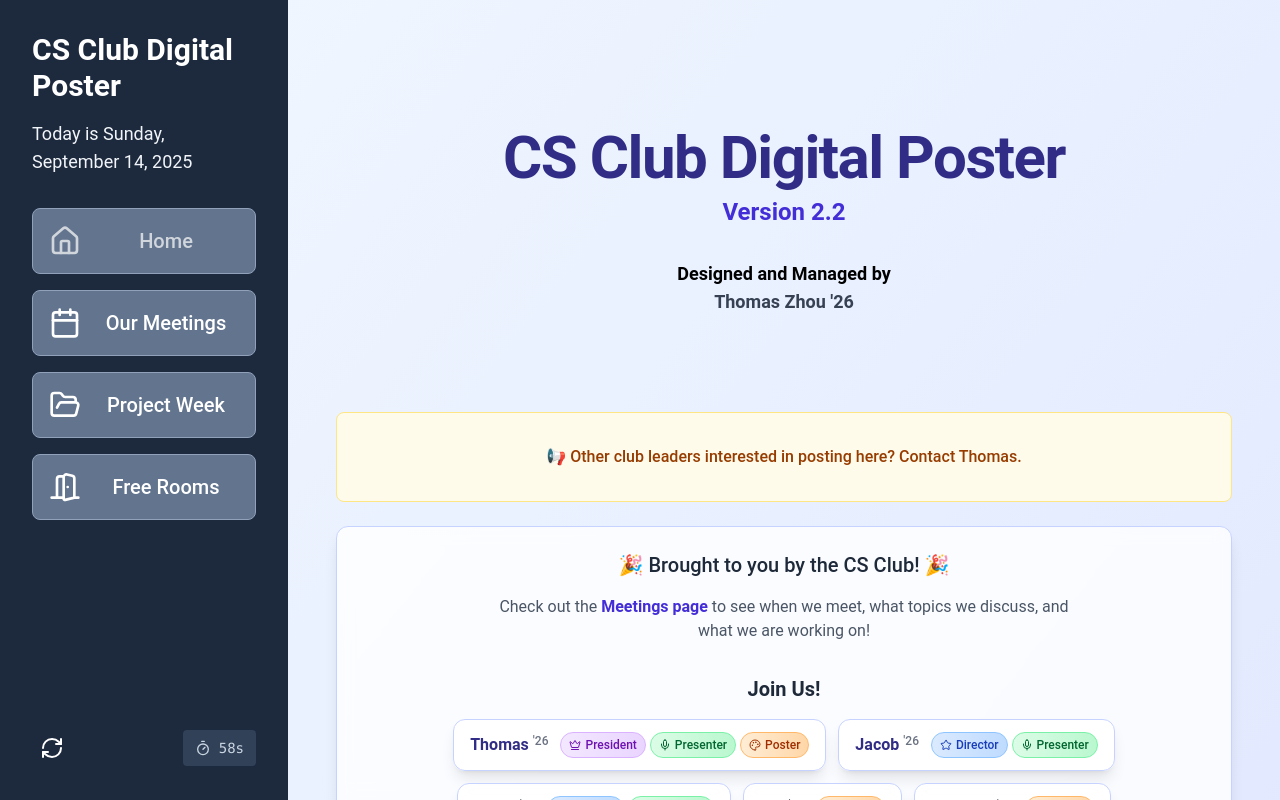
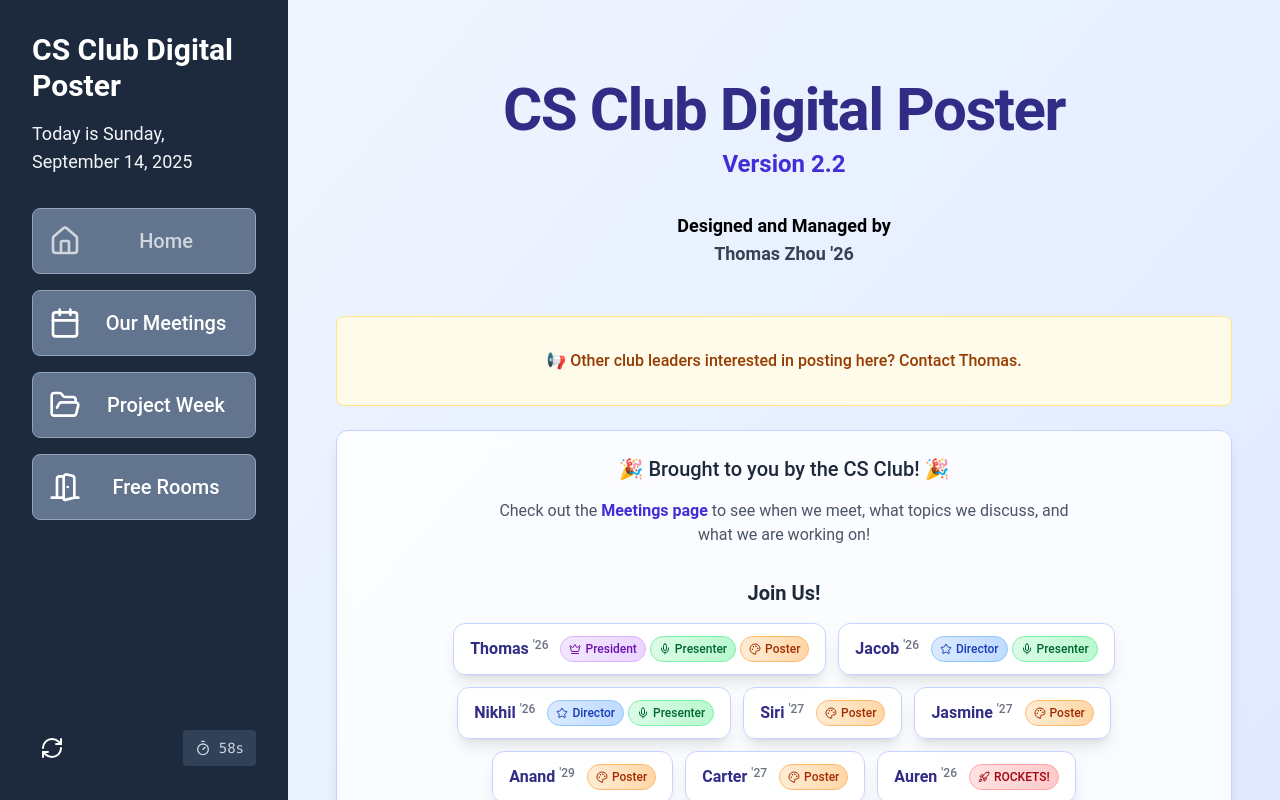
Before and after one commit to B00M3000/cwsign, a SvelteKit app: page / in a window 1280 px wide. Built offline with nearby package versions, Linux system fonts and the light colour scheme.

Commit message:
updated spacing
Signed-off-by: B00M3000 <40374754+B00M3000@users.noreply.github.com>

```diff
--- a/src/routes/+page.svelte
+++ b/src/routes/+page.svelte
@@ -25,7 +25,11 @@
   }
 
   const teamMembers: TeamMember[] = [
-    { name: "Thomas", gradYear: 2026, badges: ["president", "presenter", "poster"] },
+    {
+      name: "Thomas",
+      gradYear: 2026,
+      badges: ["president", "presenter", "poster"],
+    },
     { name: "Jacob", gradYear: 2026, badges: ["director", "presenter"] },
     { name: "Nikhil", gradYear: 2026, badges: ["director", "presenter"] },
     { name: "Siri", gradYear: 2027, badges: ["poster"] },
@@ -75,7 +79,7 @@
 >
   <div class="text-center space-y-6 max-w-4xl">
     <!-- Main Title -->
-    <div class="space-y-2 my-24">
+    <div class="space-y-2 my-12">
       <h1 class="text-6xl font-bold text-indigo-900 tracking-tight">
         CS Club Digital Poster
       </h1>
@@ -120,7 +124,9 @@
                     >{member.name}</span
                   >
                   {#if member.gradYear}
-                    <span class="text-xs text-gray-500 font-medium">'{member.gradYear.toString().slice(-2)}</span>
+                    <span class="text-xs text-gray-500 font-medium"
+                      >'{member.gradYear.toString().slice(-2)}</span
+                    >
                   {/if}
                 </div>
                 <div class="flex flex-wrap gap-1">
@@ -171,12 +177,8 @@
       </div>
     </div>
 
-
-
     <!-- Footer Credits -->
     <div class="space-y-3 text-gray-600">
-
-
       <p class="text-base">
         <span class="font-medium">Special Thanks to Mr. Hinterlang</span><br />
         for making this possible! 🙏
```
